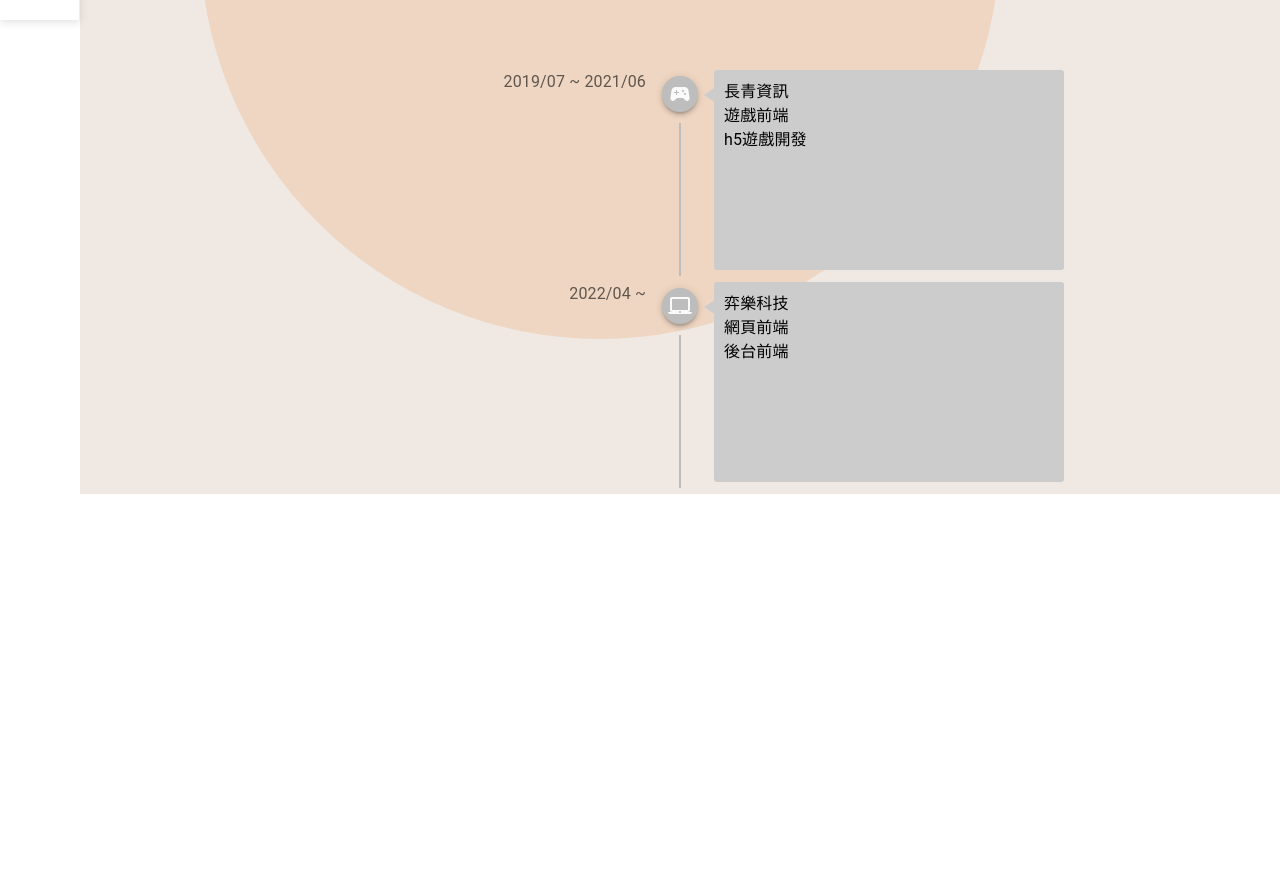
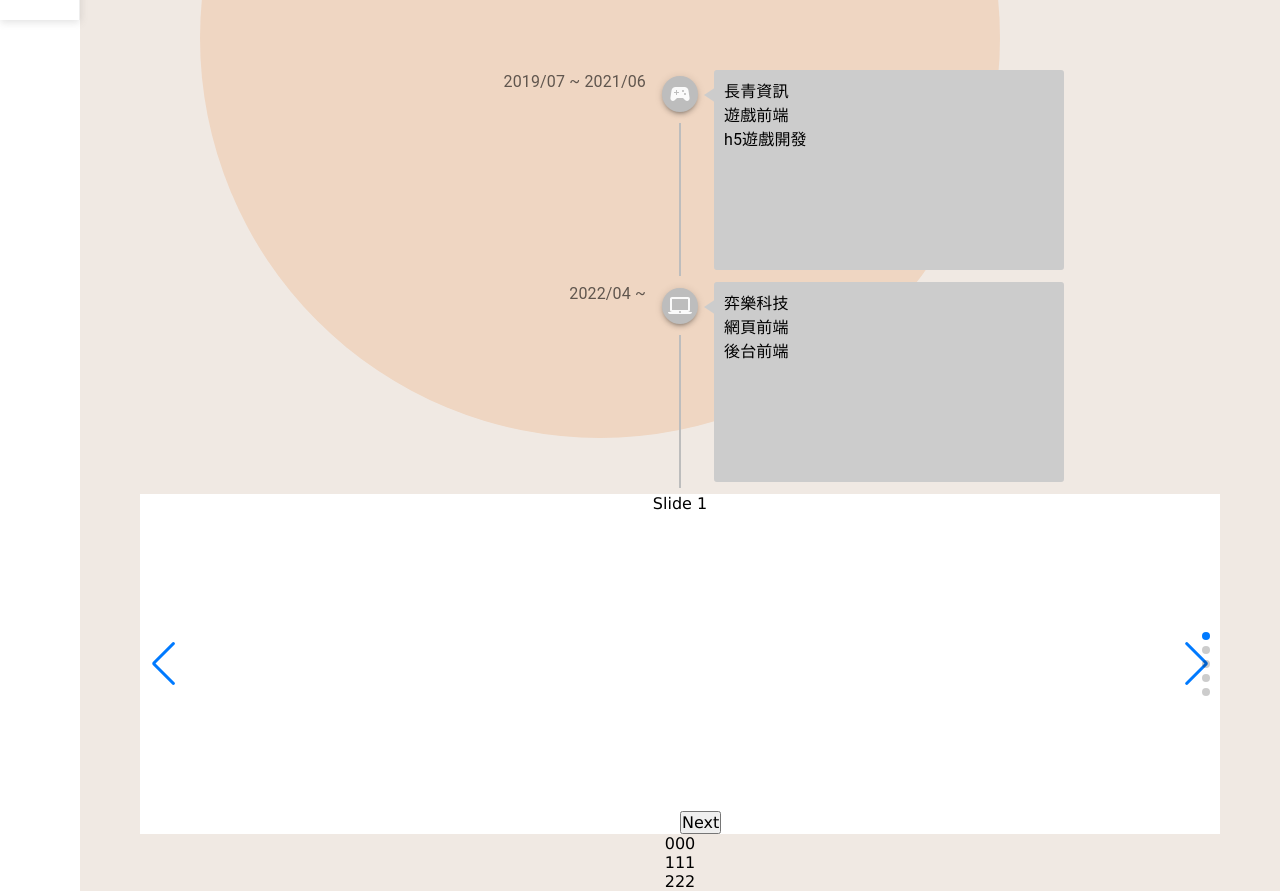
Before and after one commit to Little-Ker/React-Personal-Website, a React (Create React App) app: page /about in a window 1280 px wide. Shown: the part 780-1671 px from the top of the page. Before the commit the page ends 1274 px from the top, so only its background shows below. Built offline with nearby package versions, Linux system fonts and the light colour scheme.

Commit message:
[新增] swiper 測試

```diff
--- /dev/null
+++ b/src/component/swiperTest/SwiperTest.jsx
@@ -0,0 +1,56 @@
+import React, { useState } from 'react'
+import { Mousewheel, Pagination, Navigation } from "swiper"
+import { Swiper, SwiperSlide, useSwiper  } from 'swiper/react'
+import styles from './swiperTest.module.sass'
+// Import Swiper styles
+import 'swiper/css'
+import 'swiper/css/virtual'
+import "swiper/css/pagination"
+import "swiper/css/navigation"
+
+const SwiperButtonNext = () => {
+  const swiper = useSwiper()
+  return (<button onClick={() => {swiper.slideNext()}}>Next</button>)
+}
+
+const SwiperTest = () => {
+    const swiperAry = [1, 2, 3, 4, 5]
+
+    const [swiper, setSwiper] = useState(null)
+
+    const slideTo = (index) => {
+        if(swiper) swiper.slideTo(index)
+    }
+
+    return (
+        <div className={styles.photoSwiper}>
+            <Swiper
+                onSwiper={setSwiper}
+                direction={"vertical"}
+                slidesPerView={1}
+                spaceBetween={30}
+                // slidesPerGroup={3}
+                loop={true}
+                mousewheel={true}
+                pagination={{
+                    clickable: true,
+                }}
+                navigation={true}
+                modules={[Mousewheel, Pagination, Navigation]}
+                className={styles.swiper}
+            >
+                {swiperAry.map((val, index) => (
+                <SwiperSlide key={index}>Slide {val}</SwiperSlide>
+                ))}
+                <SwiperButtonNext />
+            </Swiper>
+            <div>
+                <div onClick={() => slideTo(0)}>000</div>
+                <div onClick={() => slideTo(1)}>111</div>
+                <div onClick={() => slideTo(2)}>222</div>
+            </div>
+        </div>
+    )
+}
+
+export default SwiperTest
--- /dev/null
+++ b/src/component/swiperTest/swiperTest.module.sass
@@ -0,0 +1,7 @@
+.swiper
+    height: 340px
+    background-color: #fff
+button
+    z-index: 1
+    position: absolute
+    bottom: 0
--- a/src/view/aboutView/AboutView.jsx
+++ b/src/view/aboutView/AboutView.jsx
@@ -3,6 +3,7 @@ import '../../style/main.sass'
 
 import Me from '../../component/about/me/Me'
 import TimelineTest from '../../component/timelineTest/TimelineTest'
+import SwiperTest from '../../component/swiperTest/SwiperTest'
 // import Live from '../../component/about/live/Live'
 
 function BgCircle() {
@@ -23,6 +24,7 @@ function aboutView() {
             <div className='container1280' >
                 <Me />
                 <TimelineTest />
+                <SwiperTest />
                 {/* <Live /> */}
             </div>
         </div>
```
